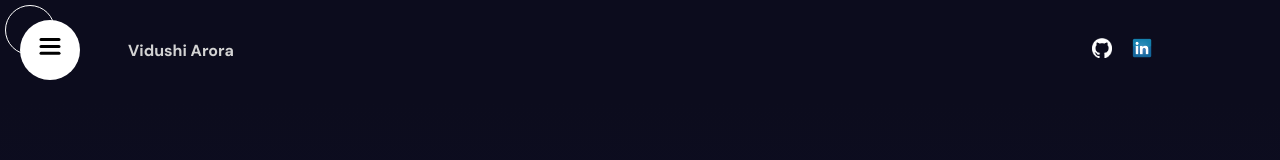
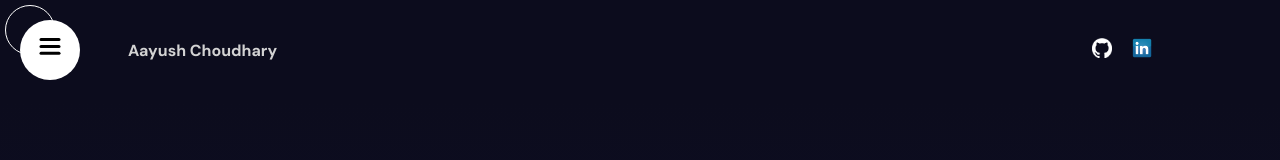
Before and after one commit to Aayushchoudhary12/Portfolio, a React (Vite) app: page / in a window 1280 px wide. Shown: the top 160 px of the page. Built offline with nearby package versions, Linux system fonts and the light colour scheme.

Commit message:
Update Navbar.jsx

```diff
--- a/src/components/navbar/Navbar.jsx
+++ b/src/components/navbar/Navbar.jsx
@@ -15,13 +15,13 @@ export default function Navbar() {
                     animate={{ opacity: 1, scale: 1 }}
                     transition={{ duration: 0.5 }}
                 >
-                    Vidushi Arora
+                    Aayush Choudhary
                 </motion.span>
                 <div className="social">
-                    <a target="_blank" href="https://github.com/VidushiAr1">
+                    <a target="_blank" href="https://github.com/Aayushchoudhary12">
                         <img src="/github.png" alt="" />
                     </a>
-                    <a target="_blank" href="https://www.linkedin.com/in/vidushi-arora-841a21235">
+                    <a target="_blank" href="https://www.linkedin.com/in/aayush-choudhary-89620b22b">
                         <img src="/linkdin.png" alt="" />
                     </a>
                 </div>
```
